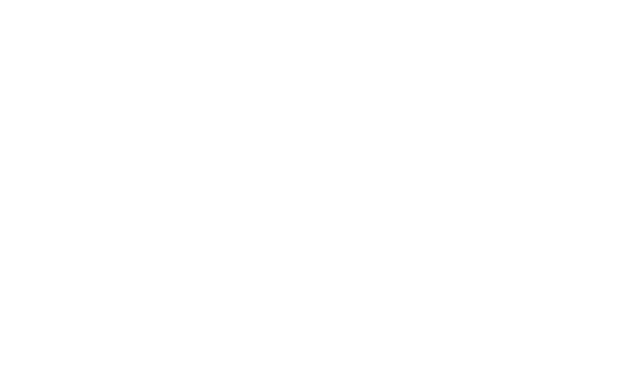
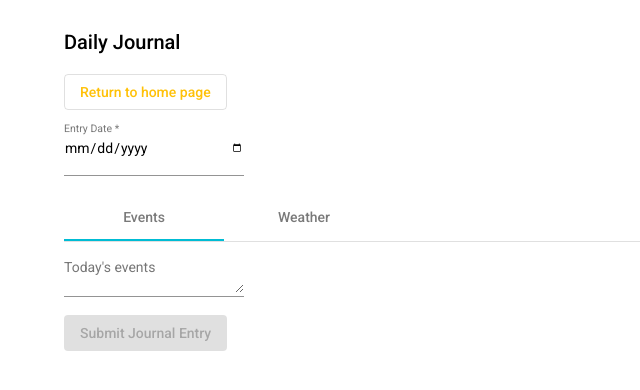
Before and after one commit to bdrencher/mockpollo, an Angular app: page /dailyQuestionnaire in a window 1280 px wide. Shown: the top 390 px of the page, without its empty margins (0-640 px from the left). Built offline with nearby package versions, Linux system fonts and the light colour scheme.

Commit message:
fixing syntax error where a single quote is left without a close quote

```diff
--- a/src/app/daily-questionnaire/daily-questionnaire.component.html
+++ b/src/app/daily-questionnaire/daily-questionnaire.component.html
@@ -31,6 +31,6 @@
         <button class="topSpace" mat-raised-button color="accent" disabled>Submit Journal Entry</button>
     </div>
     <div *ngIf="journalEntryDate.value != undefined">
-        <button class="topSpace" mat-raised-button color="accent" [routerLink]="['/]">Submit Journal Entry</button>
+        <button class="topSpace" mat-raised-button color="accent" [routerLink]="['/']">Submit Journal Entry</button>
     </div>
 </div>
```
